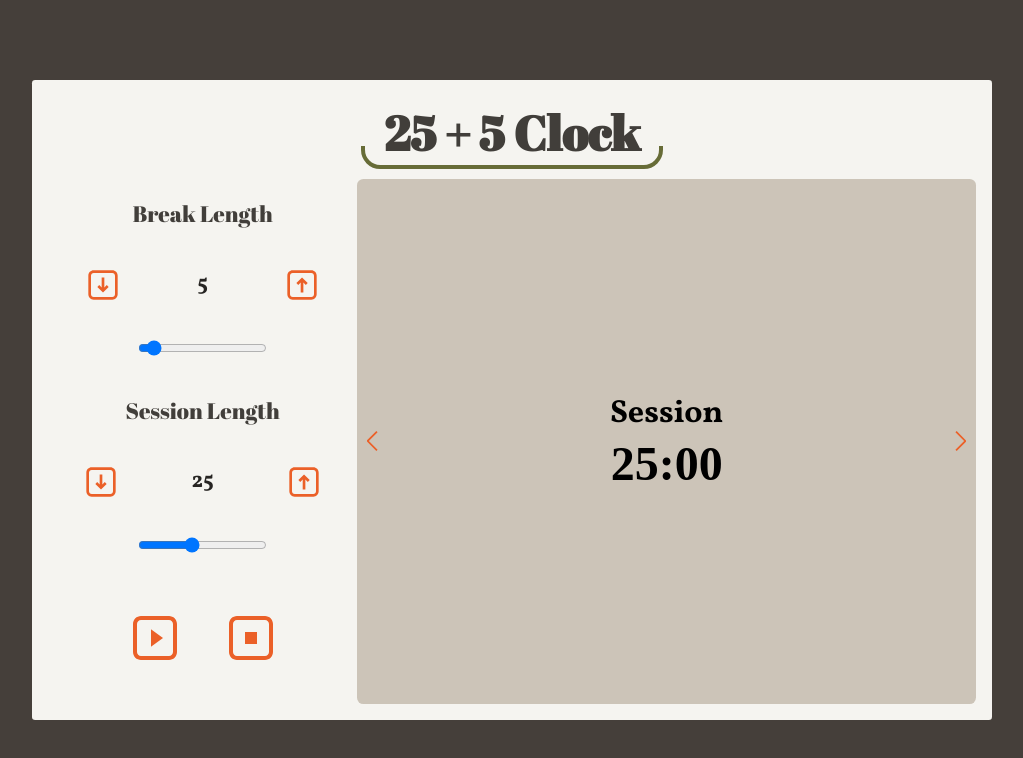
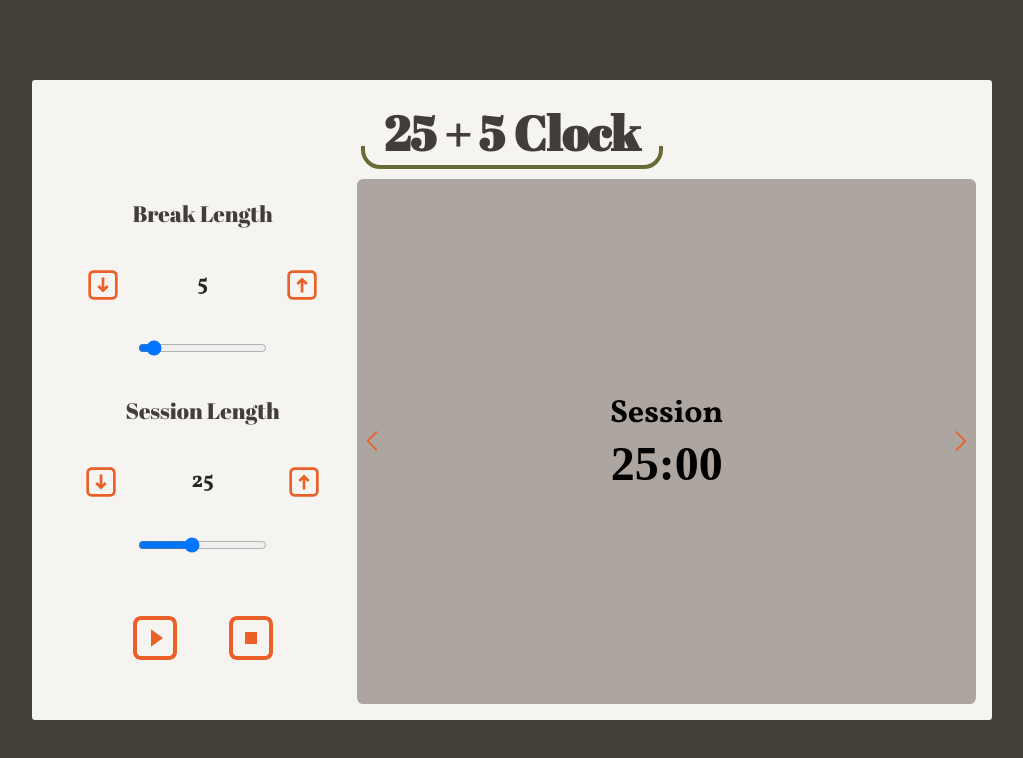
Before and after one commit to Fastion-1024/FCC-25-5-Clock, a React (Create React App) app: page / in a window 1280 px wide. Shown: the top 758 px of the page, without its empty margins (128-1151 px from the left). Built offline with nearby package versions, Linux system fonts and the light colour scheme.

Commit message:
Adjusted Silver Colour

```diff
--- a/src/components/App/App.css
+++ b/src/components/App/App.css
@@ -8,9 +8,9 @@
     --clr-white-sat: 21%;
     --clr-white-lit: 95%;
 
-    --clr-silver-hue: 38;
-    --clr-silver-sat: 16%;
-    --clr-silver-lit: 76%;
+    --clr-silver-hue: 28;
+    --clr-silver-sat: 7%;
+    --clr-silver-lit: 65%;
 
     --clr-olive-hue: 34;
     --clr-olive-sat: 6%;
```
